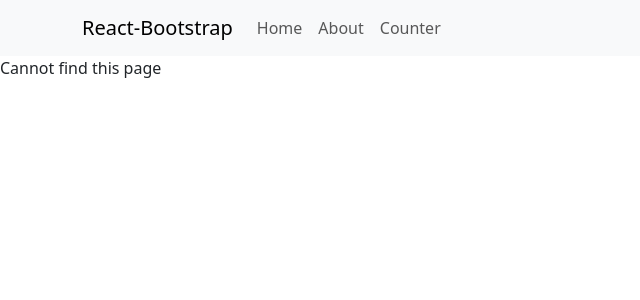
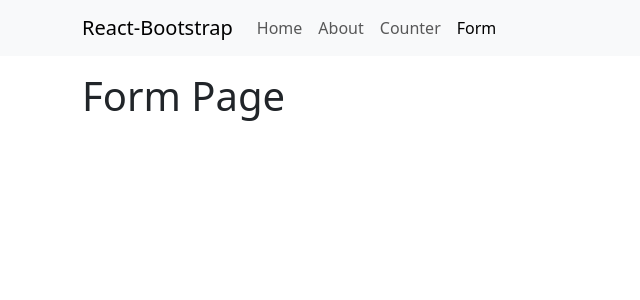
Before and after one commit to EricCote/react_direct_impact, a React (Vite) app: page /form in a window 1280 px wide. Shown: the top 300 px of the page, without its empty margins (0-640 px from the left). Built offline with nearby package versions, Linux system fonts and the light colour scheme.

Commit message:
Adding new form page

```diff
--- /dev/null
+++ b/src/Form/Form.jsx
@@ -0,0 +1,4 @@
+
+export default function Form() {
+    return <h1>Form Page</h1>
+}
--- a/src/Menu.jsx
+++ b/src/Menu.jsx
@@ -14,6 +14,7 @@ function Menu() {
                         <Nav.Link as={NavLink} to="/">Home</Nav.Link>
                         <Nav.Link as={NavLink} to="/about">About</Nav.Link>
                         <Nav.Link as={NavLink} to="/counter">Counter</Nav.Link>
+                        <Nav.Link as={NavLink} to="/form">Form</Nav.Link>
                     </Nav>
                 </Navbar.Collapse>
             </Container>
--- a/src/app.jsx
+++ b/src/app.jsx
@@ -5,6 +5,7 @@ import Home from "./Home/Home.jsx";
 import About from "./About/About.jsx";
 import Menu from "./Menu.jsx";
 import {createBrowserRouter, Outlet, RouterProvider} from "react-router-dom";
+import Form from "./Form/Form.jsx";
 
 // DOM should never be called from render
 // DOM should only be called from effect
@@ -37,6 +38,7 @@ let router = createBrowserRouter([
             {path: '/home',     element: <Home/>},
             {path: "/about",    element: <About/>},
             {path: "/counter",  element: <Counter firstName="Matt" lastName="Leering"/>},
+            {path: "/form",     element: <Form/>},
             {                   element: <p>Page Cannot Be Found</p>},
         ]
     },
```
